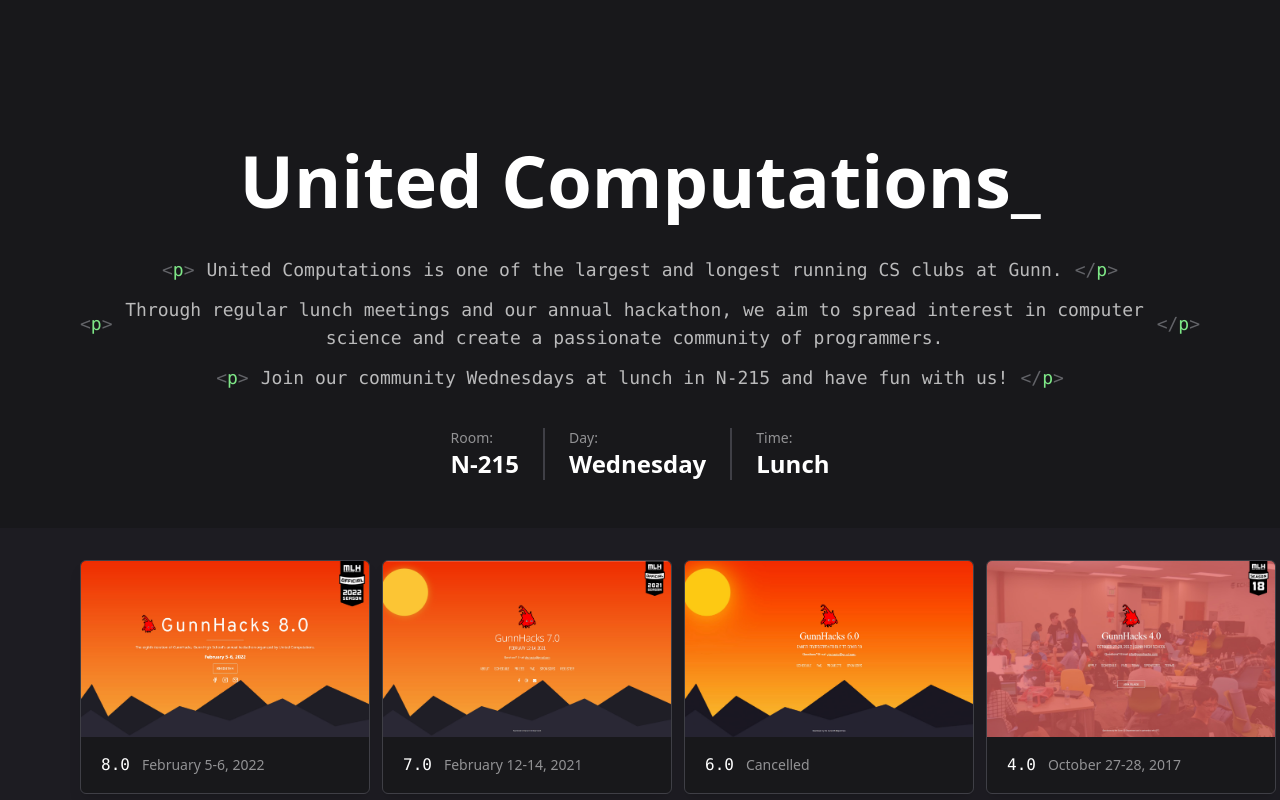
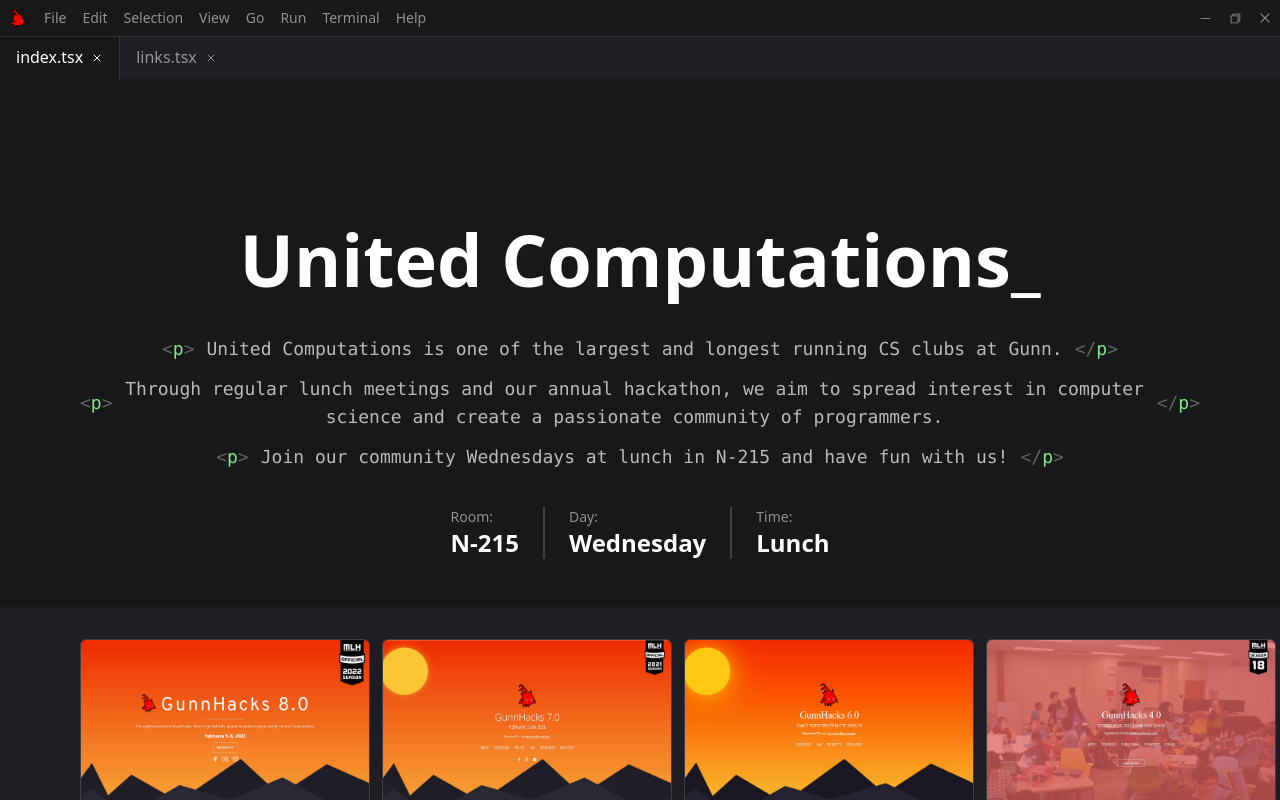
Before and after one commit to united-computations/united-computations.github.io, a Next.js app: page / in a window 1280 px wide. Shown: the top 800 px of the page. Built offline with nearby package versions, Linux system fonts and the light colour scheme.

Commit message:
Add IDE-inspired nav header

```diff
--- a/components/Header.tsx
+++ b/components/Header.tsx
@@ -4,7 +4,7 @@
 // The code-editor-inspired header section on the home page.
 export default function Header() {
     return (
-        <header className="container">
+        <section className="container pt-36">
             <h1 className="text-5xl md:text-6xl lg:text-7xl font-bold text-center mb-10">
                 United Computations
                 <span className="animate-blink">_</span>
@@ -37,7 +37,7 @@
                     <strong className="text-2xl">Lunch</strong>
                 </DivideCard>
             </div>
-        </header>
+        </section>
     )
 }
 
--- /dev/null
+++ b/components/Nav.tsx
@@ -0,0 +1,45 @@
+import {ReactNode} from 'react';
+import Link from 'next/link';
+import {useRouter} from 'next/router';
+import {FiX} from 'react-icons/fi';
+import {VscChromeMinimize, VscChromeRestore, VscChromeClose} from 'react-icons/vsc';
+
+
+export default function Nav() {
+    return (
+        <header>
+            <div className="text-sm border-b border-secondary/10 text-secondary p-2 flex gap-4 items-center">
+                <img src="/lambda.png" className="h-5 w-5" alt="Lambda" />
+                <span>File</span>
+                <span>Edit</span>
+                <span>Selection</span>
+                <span>View</span>
+                <span>Go</span>
+                <span>Run</span>
+                <span>Terminal</span>
+                <span>Help</span>
+                <VscChromeMinimize className="ml-auto" />
+                <VscChromeRestore />
+                <VscChromeClose />
+            </div>
+            <nav className="flex bg-grape divide-x divide-secondary/10">
+                <NavTab href="/">index.tsx</NavTab>
+                <NavTab href="/links">links.tsx</NavTab>
+            </nav>
+        </header>
+    )
+}
+
+function NavTab(props: {href: string, children: ReactNode}) {
+    const {pathname} = useRouter();
+    const active = pathname === props.href;
+
+    return (
+        <Link href={props.href}>
+            <a className={'flex gap-2 items-center px-4 py-2 ' + (!active ? 'text-secondary hover:bg-midnight' : 'bg-midnight')}>
+                <span className="pb-0.5">{props.children}</span>
+                <FiX className="text-xs" />
+            </a>
+        </Link>
+    )
+}
--- a/pages/index.tsx
+++ b/pages/index.tsx
@@ -1,4 +1,5 @@
 import Head from 'next/head';
+import Nav from '../components/Nav';
 import Header from '../components/Header';
 import GunnHacks from '../components/GunnHacks';
 import Officers from '../components/Officers';
@@ -7,12 +8,14 @@
 
 export default function Home() {
     return (
-        <div className="pt-36">
+        <div>
             <Head>
                 <title>United Computations</title>
                 <meta name="description" content="One of the longest-running CS clubs at Gunn!" />
                 <link rel="icon" href="/favicon.ico" />
             </Head>
+
+            <Nav />
 
             <Header />
             <GunnHacks />
--- a/tailwind.config.js
+++ b/tailwind.config.js
@@ -13,7 +13,7 @@
         secondary: 'rgba(249, 250, 251, 0.54)',
         tertiary: colors.zinc['700'],
         dark: '#26252C',
-        grape: 'rgb(29, 28, 34)', // TODO: grape might not be the best name for this
+        grape: 'rgb(31, 30, 36)', // TODO: grape might not be the best name for this
         midnight: colors.zinc['900']
       },
       animation: {
```
Also changed, not shown: public/lambda.png (added).
